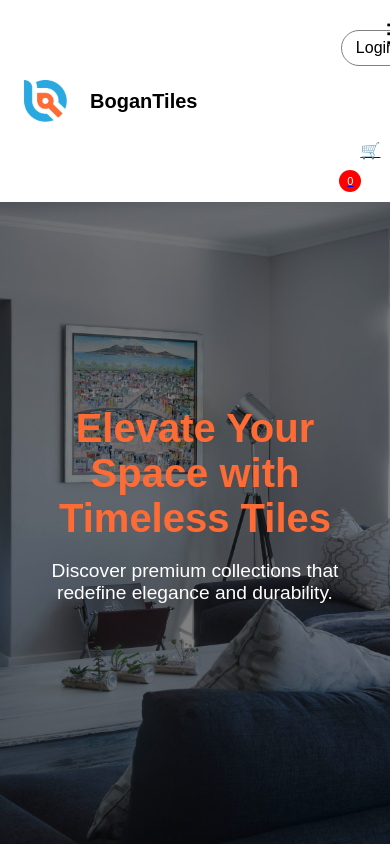
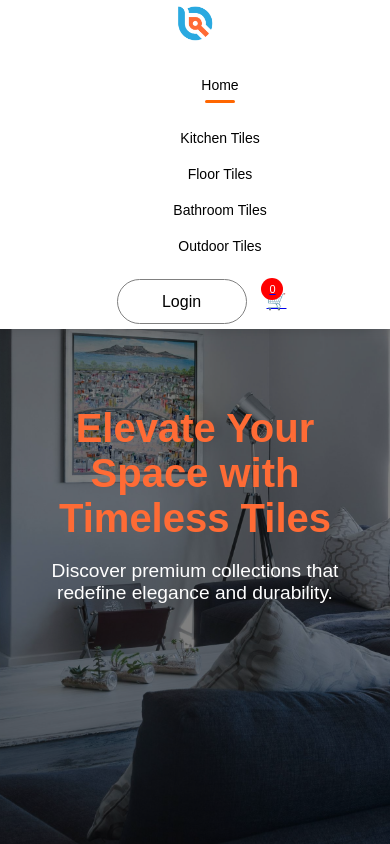
Before and after one commit to sudeepa-sri/Bogantiles, a React (Vite) app: page / in a window 390 px wide. Shown: the top 844 px of the page. Built offline with nearby package versions, Linux system fonts and the light colour scheme; no server answers.

Commit message:
bootstrap updated

```diff
--- a/src/Components/Assets/Navbar/Navbar.css
+++ b/src/Components/Assets/Navbar/Navbar.css
@@ -130,124 +130,57 @@
     color: inherit; /* Ensures it doesn't change the text color */
 }
 
-.hamburger {
-  display: none;
-}
-
+/* Mobile styles */
 @media (max-width: 768px) {
+  /* Navbar container */
   .navbar {
-    display: flex;
-    justify-content: space-between; /* Adjust to space between logo and hamburger */
-    align-items: center;
-    position: fixed;
-    top: 0;
-    left: 0;
-    width: 100%;
-    padding: 10px 20px;
-    background-color: white;
-    z-index: 1000;
+      flex-direction: column;
+      align-items: center;
+      padding: 5px; /* Less padding */
+      justify-content: center;
+      height: auto;  /* Adjust height for mobile */
   }
 
-  /* Show hamburger */
-  .hamburger {
-    display: block;
-    position: absolute;
-    right: 20px; /* Align hamburger to the right */
-    top: 18px;
-    font-size: 28px;
-    cursor: pointer;
+  /* Logo Section */
+  .nav-logo img {
+      width: 40px; /* Reduce logo size */
+      height: auto;
   }
 
-  /* Logo section */
-  .nav-logo {
-    flex-grow: 1;
-    display: flex;
-    justify-content: flex-start;
-    align-items: center;
+  /* Navigation Menu */
+  .nav-menu {
+      display: flex;
+      flex-direction: column; /* Stack the items vertically */
+      width: 100%;
+      align-items: center;
+      padding-top: 10px;
+      gap: 10px; /* Adjust gap between menu items */
   }
 
-  .nav-logo img {
-    width: 50px;
-    height: auto;
+  /* Menu item font size and margin adjustment */
+  .nav-menu li {
+      font-size: 14px;  /* Smaller font size */
+      margin: 5px 0;
   }
 
-  /* Hide the nav-login-cart in mobile view, instead show in hamburger menu */
+  /* Login & Cart Section */
   .nav-login-cart {
-    display: none;
-  }
-
-  .nav-menu {
-    display: none; /* Hide by default */
-    flex-direction: column;
-    position: absolute;
-    top: 65px; /* Below navbar */
-    left: 0;
-    width: 100%;
-    background-color: white;
-    z-index: 999;
-    padding: 10px 0;
-    border-top: 1px solid #eee;
-  }
-
-  .nav-menu.open {
-    display: flex; /* Show when hamburger is clicked */
-  }
-
-  /* Style for the menu items in mobile view */
-  .nav-menu li {
-    text-align: left;
-    font-size: 18px; /* Adjust font size */
-    padding: 10px 20px;
-    width: 100%;
-    cursor: pointer;
-  }
-
-  .nav-menu li a {
-    text-decoration: none;
-    color: inherit;
-  }
-
-  .nav-menu hr {
-    border: none;
-    width: 80%;
-    height: 2px;
-    border-radius: 10px;
-    background-color: #ff6600;
-    margin: 5px 0;
-  }
-
-  /* Cart and Login Buttons in mobile menu */
-  .nav-login-cart {
-    display: flex;
-    flex-direction: column;
-    align-items: center;
-    margin-top: 20px;
+      gap: 20px; /* Reduce gap between buttons */
+      font-size: 14px; /* Reduce font size */
   }
 
   .nav-login-cart button {
-    padding: 8px 14px;
-    font-size: 16px;
-    width: 100%;
-    height: auto;
-    margin-bottom: 10px;
+      width: 130px;
+      height: 45px;
+      font-size: 16px;
   }
 
-  .cart-icon {
-    font-size: 28px; /* Adjust the size of the cart icon */
-    margin-right: 10px;
+  /* Hide the word "BoganTiles" for mobile */
+  .nav-logo p {
+      display: none;
   }
 
   .nav-cart-count {
-    width: 22px;
-    height: 22px;
-    display: flex;
-    justify-content: center;
-    align-items: center;
-    margin-top: -35px;
-    margin-left: -50px;
-    border-radius: 11px;
-    font-size: 11px;
-    background-color: red;
-    color: white;
+      margin-top: -25px; /* Adjust cart count position */
   }
 }
--- a/src/Components/Assets/Navbar/Navbar.jsx
+++ b/src/Components/Assets/Navbar/Navbar.jsx
@@ -1,122 +1,3 @@
-
-// import React, { useState, useEffect } from "react";
-// import { Link, useNavigate } from "react-router-dom";
-// import "./Navbar.css";
-// import logo from "../../Images/logo.png";
-
-// const Navbar = () => {
-//   const [menu, setMenu] = useState("home");
-//   const [cartCount, setCartCount] = useState(0);
-//   const navigate = useNavigate();
-
-//   // Logout handler
-//   const handleLogout = () => {
-//     localStorage.removeItem("userId");
-//     localStorage.removeItem("isLoggedIn");
-//     localStorage.removeItem("userEmail");
-//     setCartCount(0); // Reset cart count
-//     setMenu("home");           // Reset menu selection
-//   navigate('/'); // Navigate back
-//   };
-
-//   // Fetch cart count
-//   const fetchCart = async () => {
-//     const userId = localStorage.getItem("userId");
-//     if (!userId) {
-//       setCartCount(0);
-
-//       return;
-//     }
-
-//     try {
-//       const res = await fetch(`https://bogantilesbackend.onrender.com/api/cart/${userId}`);
-//       const data = await res.json();
-
-//       if (data.tiles && data.tiles.length > 0) {
-//         const totalQuantity = data.tiles.reduce(
-//           (acc, item) => acc + item.quantity,
-//           0
-//         );
-//         setCartCount(totalQuantity);
-//       } else {
-//         setCartCount(0);
-//       }
-//     } catch (err) {
-//       console.error("Error fetching cart count:", err);
-//       setCartCount(0);
-//     }
-//   };
-
-//   useEffect(() => {
-//     fetchCart();
-
-//     // Listen for custom cartUpdated event
-//     window.addEventListener("cartUpdated", fetchCart);
-
-//     // Optional: polling every 2 seconds
-//     const interval = setInterval(fetchCart, 2000);
-
-//     return () => {
-//       clearInterval(interval);
-//       window.removeEventListener("cartUpdated", fetchCart);
-//     };
-//   }, []);
-
-//   const isLoggedIn = localStorage.getItem("userId") !== null;
-
-//   return (
-//     <div className="navbar">
-//       <div className="nav-logo">
-//         <img src={logo} alt="Logo" />
-//         <p>BoganTiles</p>
-//       </div>
-
-//       <ul className="nav-menu">
-//         <li onClick={() => setMenu("home")}>
-//           <Link to="/">Home</Link>
-//           {menu === "home" ? <hr /> : null}
-//         </li>
-//         <li onClick={() => setMenu("kitchentiles")}>
-//           <Link to="/kitchentiles">Kitchen Tiles</Link>
-//           {menu === "kitchentiles" ? <hr /> : null}
-//         </li>
-//         <li onClick={() => setMenu("floortiles")}>
-//           <Link to="/floortiles">Floor Tiles</Link>
-//           {menu === "floortiles" ? <hr /> : null}
-//         </li>
-//         <li onClick={() => setMenu("bathroomtiles")}>
-//           <Link to="/bathroomtiles">Bathroom Tiles</Link>
-//           {menu === "bathroomtiles" ? <hr /> : null}
-//         </li>
-//         <li onClick={() => setMenu("outdoortiles")}>
-//           <Link to="/outdoortiles">Outdoor Tiles</Link>
-//           {menu === "outdoortiles" ? <hr /> : null}
-//         </li>
-//       </ul>
-
-//       <div className="nav-login-cart">
-//         {!isLoggedIn ? (
-//           <Link to="/login">
-//             <button className="login-button">Login</button>
-//           </Link>
-//         ) : (
-//           <button onClick={handleLogout} className="login-button">
-//             Logout
-//           </button>
-//         )}
-
-//         <Link to="/cart">
-//           <div className="nav-login-cart">
-//             <span className="cart-icon">🛒</span>
-//             <div className="nav-cart-count">{cartCount}</div>
-//           </div>
-//         </Link>
-//       </div>
-//     </div>
-//   );
-// };
-
-// export default Navbar;
 
 import React, { useState, useEffect } from "react";
 import { Link, useNavigate } from "react-router-dom";
@@ -126,22 +7,24 @@ import logo from "../../Images/logo.png";
 const Navbar = () => {
   const [menu, setMenu] = useState("home");
   const [cartCount, setCartCount] = useState(0);
-  const [menuOpen, setMenuOpen] = useState(false); // For mobile menu toggle
   const navigate = useNavigate();
 
+  // Logout handler
   const handleLogout = () => {
     localStorage.removeItem("userId");
     localStorage.removeItem("isLoggedIn");
     localStorage.removeItem("userEmail");
-    setCartCount(0);
-    setMenu("home");
-    navigate("/");
+    setCartCount(0); // Reset cart count
+    setMenu("home");           // Reset menu selection
+  navigate('/'); // Navigate back
   };
 
+  // Fetch cart count
   const fetchCart = async () => {
     const userId = localStorage.getItem("userId");
     if (!userId) {
       setCartCount(0);
+
       return;
     }
 
@@ -166,7 +49,11 @@ const Navbar = () => {
 
   useEffect(() => {
     fetchCart();
+
+    // Listen for custom cartUpdated event
     window.addEventListener("cartUpdated", fetchCart);
+
+    // Optional: polling every 2 seconds
     const interval = setInterval(fetchCart, 2000);
 
     return () => {
@@ -184,35 +71,26 @@ const Navbar = () => {
         <p>BoganTiles</p>
       </div>
 
-
-
-
-
-      {/* Hamburger icon for mobile */}
-      <div className="hamburger" onClick={() => setMenuOpen(!menuOpen)}>
-        &#9776;
-      </div>
-
-      <ul className={`nav-menu ${menuOpen ? "open" : ""}`}>
+      <ul className="nav-menu">
         <li onClick={() => setMenu("home")}>
           <Link to="/">Home</Link>
-          {menu === "home" && <hr />}
+          {menu === "home" ? <hr /> : null}
         </li>
         <li onClick={() => setMenu("kitchentiles")}>
           <Link to="/kitchentiles">Kitchen Tiles</Link>
-          {menu === "kitchentiles" && <hr />}
+          {menu === "kitchentiles" ? <hr /> : null}
         </li>
         <li onClick={() => setMenu("floortiles")}>
           <Link to="/floortiles">Floor Tiles</Link>
-          {menu === "floortiles" && <hr />}
+          {menu === "floortiles" ? <hr /> : null}
         </li>
         <li onClick={() => setMenu("bathroomtiles")}>
           <Link to="/bathroomtiles">Bathroom Tiles</Link>
-          {menu === "bathroomtiles" && <hr />}
+          {menu === "bathroomtiles" ? <hr /> : null}
         </li>
         <li onClick={() => setMenu("outdoortiles")}>
           <Link to="/outdoortiles">Outdoor Tiles</Link>
-          {menu === "outdoortiles" && <hr />}
+          {menu === "outdoortiles" ? <hr /> : null}
         </li>
       </ul>
 
```
